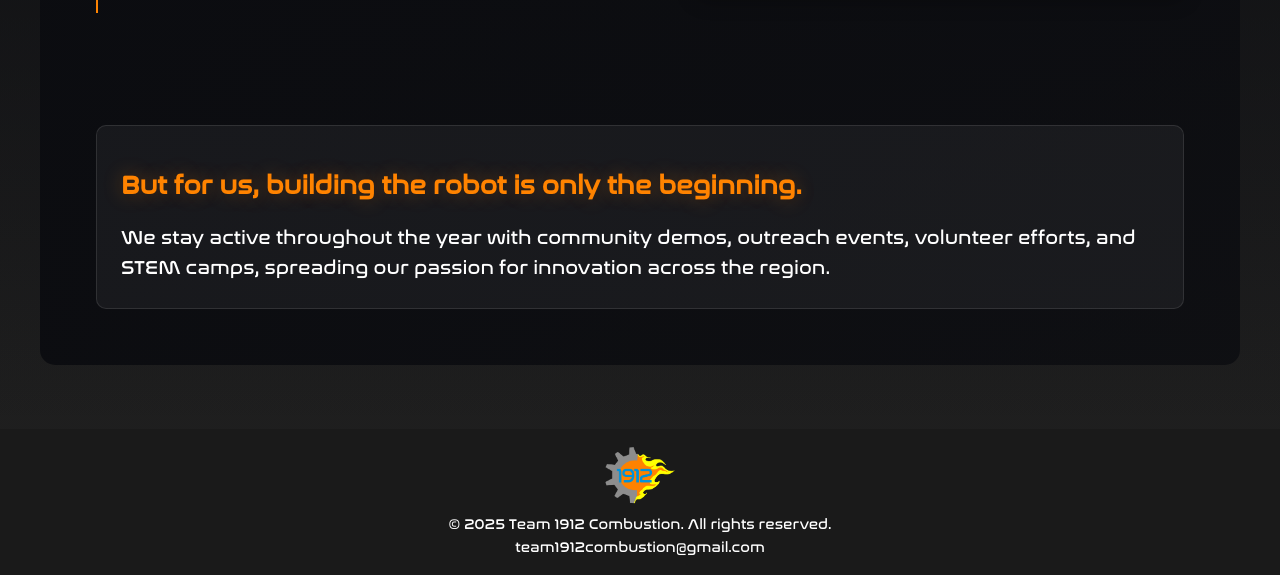
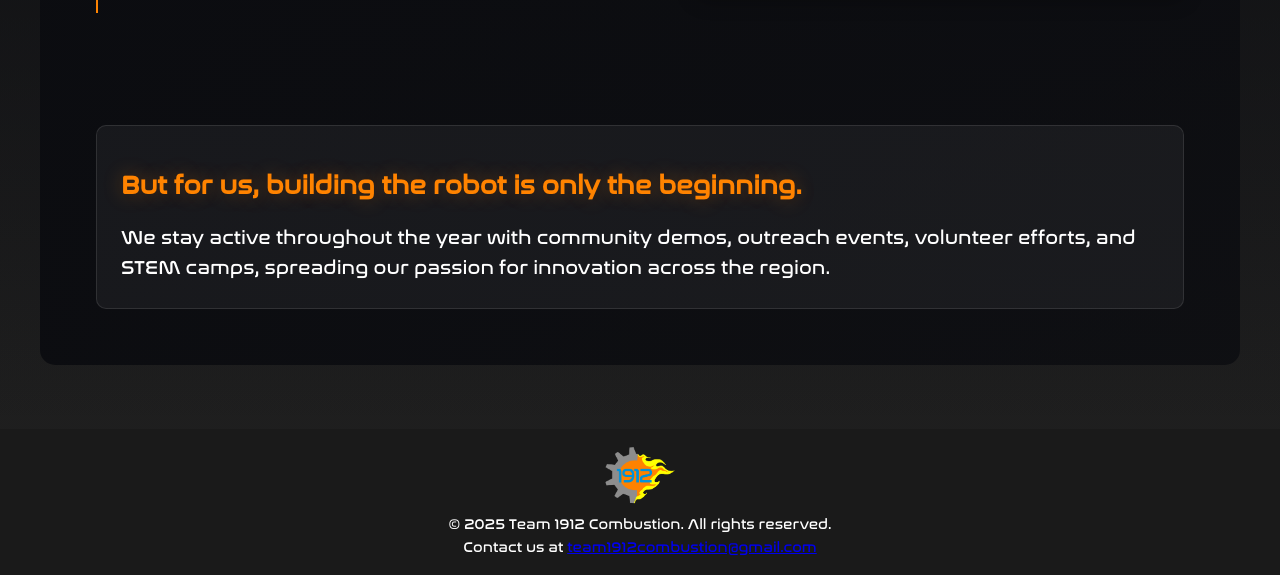
Before and after one commit to Obstagoon2/rehehe, a plain HTML site: page about.html in a window 1280 px wide. Shown: the part 4928-5503 px from the top of the page. Drawn offline with nearby package versions, Linux system fonts and the light colour scheme.

Commit message:
Updated footer

```diff
--- a/about.html
+++ b/about.html
@@ -203,7 +203,9 @@
     <footer>
         <img src="assets/static/1912.png" alt="Team 1912 Logo" class="footer-logo">
         <p>&copy; 2025 Team 1912 Combustion. All rights reserved.</p>
-        <p class="footer-email">team1912combustion@gmail.com</p>
+        <p>Contact us at
+    <a href="mailto:team1912combustion@gmail.com">team1912combustion@gmail.com</a>
+  </p>
     </footer>
 
     <script src="js/main.js"></script>
```
Also changed, not shown: index.html (+3 -1 lines), outreach.html (+3 -1 lines), robots.html (+3 -1 lines), sponsors.html (+3 -1 lines), template.html (+3 -1 lines).
